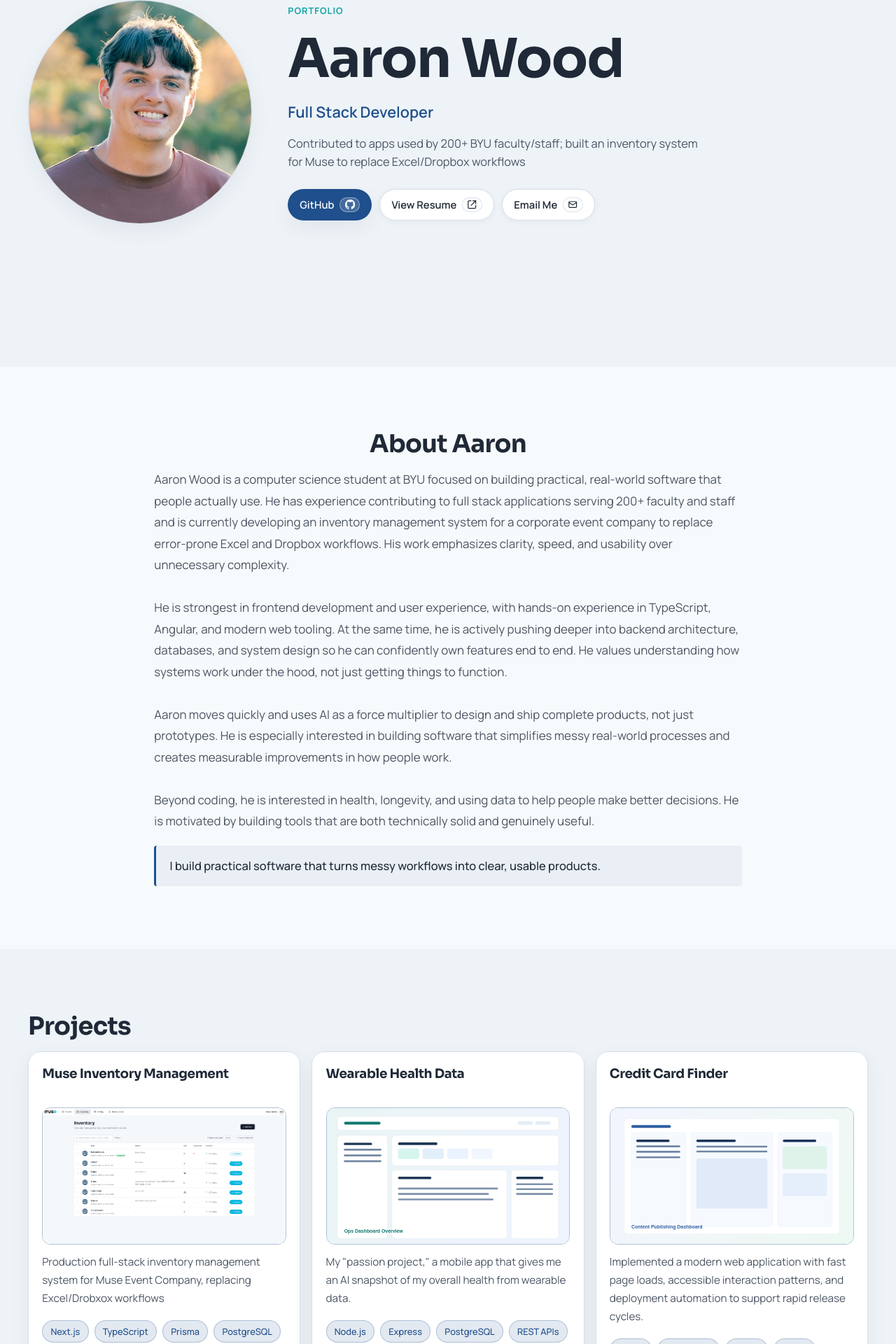
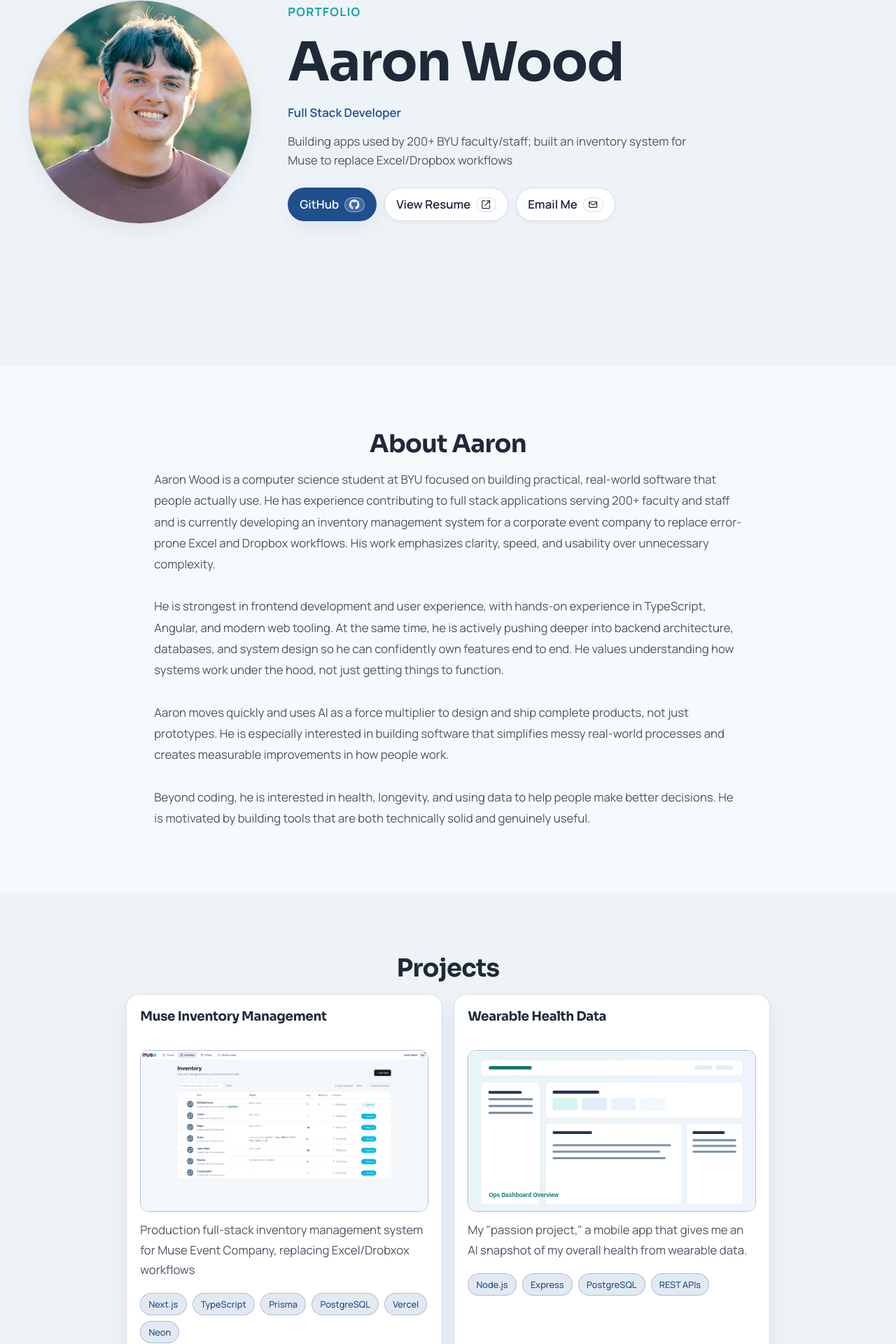
Before and after one commit to waaron5/aaron-wood.dev, a React (Vite) app: page / in a window 1280 px wide. Shown: the part 277-2197 px from the top of the page at 70% size. Built offline with nearby package versions, Linux system fonts and the light colour scheme.

Commit message:
Refactor About component by removing highlight section; update profile tagline for clarity; adjust project data mapping to limit displayed projects; enhance global and section styles for improved readability and layout consistency.

```diff
--- a/src/components/About.tsx
+++ b/src/components/About.tsx
@@ -7,9 +7,6 @@ export default function About() {
         <h2>{profile.about.heading}</h2>
         <div className="about-body">
           <p className="about-summary">{profile.about.summary}</p>
-          <div className="about-highlight">
-            <p>{profile.about.highlight}</p>
-          </div>
         </div>
       </div>
     </section>
--- a/src/data/profile.ts
+++ b/src/data/profile.ts
@@ -2,7 +2,7 @@ export const profile = {
   name: 'Aaron Wood',
   role: 'Full Stack Developer',
   tagline:
-    'Contributed to apps used by 200+ BYU faculty/staff; built an inventory system for Muse to replace Excel/Dropbox workflows',
+    'Building apps used by 200+ BYU faculty/staff; built an inventory system for Muse to replace Excel/Dropbox workflows',
   headshotSrc: '/headshot.jpg',
   headshotAlt: 'Aaron Wood headshot',
   githubUrl: 'https://github.com/',
@@ -13,13 +13,11 @@ export const profile = {
     heading: 'About Aaron',
     summary:
       'Aaron Wood is a computer science student at BYU focused on building practical, real-world software that people actually use. He has experience contributing to full stack applications serving 200+ faculty and staff and is currently developing an inventory management system for a corporate event company to replace error-prone Excel and Dropbox workflows. His work emphasizes clarity, speed, and usability over unnecessary complexity.\n\nHe is strongest in frontend development and user experience, with hands-on experience in TypeScript, Angular, and modern web tooling. At the same time, he is actively pushing deeper into backend architecture, databases, and system design so he can confidently own features end to end. He values understanding how systems work under the hood, not just getting things to function.\n\nAaron moves quickly and uses AI as a force multiplier to design and ship complete products, not just prototypes. He is especially interested in building software that simplifies messy real-world processes and creates measurable improvements in how people work.\n\nBeyond coding, he is interested in health, longevity, and using data to help people make better decisions. He is motivated by building tools that are both technically solid and genuinely useful.',
-    highlight:
-      'I build practical software that turns messy workflows into clear, usable products.',
   },
   contact: {
     heading: 'Get In Touch',
     message:
-      'I am open to full-time roles, contract work, and collaboration on ambitious web projects. Send a message and I will get back to you soon.',
+      'I am open to full-time roles, contract work, and collaboration on ambitious projects. Send a message and I will get back to you soon.',
   },
 }
 
--- a/src/data/projects.ts
+++ b/src/data/projects.ts
@@ -230,7 +230,7 @@ export const projectDetails: ProjectDetail[] = [
   },
 ]
 
-export const projects: ProjectCardData[] = projectDetails.map((project) => {
+export const projects: ProjectCardData[] = projectDetails.slice(0, 2).map((project) => {
   const firstScreenshot = project.screenshots[0]
 
   return {
--- a/src/styles/globals.css
+++ b/src/styles/globals.css
@@ -22,6 +22,7 @@ body {
 a {
   color: inherit;
   text-decoration: none;
+  font-size: 1.05rem;
 }
 
 img {
@@ -49,5 +50,5 @@ h3 {
 
 p {
   margin: 0;
-  font-size: 1.03rem;
+  font-size: 1.05rem;
 }
--- a/src/styles/project-pages.css
+++ b/src/styles/project-pages.css
@@ -43,11 +43,14 @@
   display: grid;
   gap: 0.85rem;
   max-width: 75ch;
+  margin-inline: auto;
+  justify-items: start;
+  text-align: left;
 }
 
 .project-page-summary {
   color: var(--color-text-soft);
-  font-size: clamp(1rem, 1.9vw, 1.14rem);
+  font-size: 1.05rem;
   max-width: 64ch;
   line-height: 1.8;
 }
@@ -59,10 +62,19 @@
 }
 
 .project-overview-copy,
-.project-section-heading,
 .project-section-body {
   display: grid;
   gap: 0.75rem;
+  width: 100%;
+  text-align: left;
+}
+
+.project-section-heading {
+  display: grid;
+  gap: 0.75rem;
+  width: 100%;
+  justify-items: start;
+  text-align: left;
 }
 
 .project-overview-copy h2,
@@ -70,10 +82,16 @@
   font-size: clamp(1.6rem, 3vw, 2.2rem);
 }
 
+.project-overview-copy > .eyebrow,
+.project-overview-copy > h2 {
+  justify-self: start;
+  text-align: left;
+}
+
 .project-section-copy {
   color: var(--color-text-soft);
   max-width: 72ch;
-  font-size: 1rem;
+  font-size: 1.05rem;
   line-height: 1.8;
 }
 
@@ -86,6 +104,7 @@
   display: grid;
   gap: 0.9rem;
   grid-template-columns: repeat(4, minmax(0, 1fr));
+  width: 100%;
 }
 
 .project-transformation {
@@ -93,6 +112,7 @@
   gap: 1rem;
   grid-template-columns: minmax(0, 1fr) auto minmax(0, 1fr);
   align-items: center;
+  width: 100%;
 }
 
 .project-transformation-card {
@@ -176,6 +196,7 @@
   display: flex;
   flex-wrap: wrap;
   gap: 0.7rem;
+  width: 100%;
 }
 
 .project-jump-link {
@@ -232,6 +253,7 @@
   background: var(--color-surface);
   box-shadow: var(--shadow-soft);
   display: grid;
+  width: 100%;
 }
 
 .project-shot img {
@@ -250,6 +272,8 @@
   display: grid;
   gap: 0.32rem;
   padding: 1rem 1.05rem;
+  justify-items: start;
+  text-align: left;
 }
 
 .project-shot h3 {
@@ -259,7 +283,7 @@
 
 .project-shot p {
   margin: 0;
-  font-size: 0.92rem;
+  font-size: 1.05rem;
   line-height: 1.6;
   color: var(--color-text-soft);
 }
@@ -268,6 +292,7 @@
   display: grid;
   gap: 0.8rem;
   grid-template-columns: repeat(auto-fit, minmax(180px, 1fr));
+  width: 100%;
 }
 
 .project-shot-toggle {
@@ -316,7 +341,7 @@
 
 .project-stack-note {
   max-width: 72ch;
-  font-size: 1rem;
+  font-size: 1.05rem;
   line-height: 1.8;
   color: var(--color-text-soft);
 }
@@ -325,6 +350,8 @@
   display: grid;
   gap: 0.9rem;
   max-width: 52ch;
+  margin-inline: auto;
+  text-align: left;
 }
 
 .not-found-content p {
--- a/src/styles/sections.css
+++ b/src/styles/sections.css
@@ -48,7 +48,7 @@ section[id] {
 
 .nav-links a {
   color: var(--color-text-soft);
-  font-size: 0.96rem;
+  font-size: 1.05rem;
 }
 
 .nav-links a:hover,
@@ -204,7 +204,7 @@ section[id] {
   font-weight: 700;
   letter-spacing: 0.08em;
   text-transform: uppercase;
-  font-size: 0.8rem;
+  font-size: 1.05rem;
 }
 
 h1 {
@@ -213,7 +213,7 @@ h1 {
 
 .subtitle {
   color: var(--color-primary);
-  font-size: clamp(1.05rem, 2.3vw, 1.35rem);
+  font-size: 1.05rem;
   font-weight: 600;
 }
 
@@ -239,7 +239,7 @@ h1 {
   padding: 0.6rem 1rem;
   border-radius: 999px;
   border: 1px solid transparent;
-  font-size: 0.92rem;
+  font-size: 1.05rem;
   font-weight: 600;
   transition: border-color 140ms ease, background-color 140ms ease, color 140ms ease;
   cursor: pointer;
@@ -316,6 +316,7 @@ h1 {
 
 .section-content h2 {
   font-size: clamp(1.6rem, 3vw, 2.2rem);
+  text-align: center;
 }
 
 .pill-list,
@@ -326,6 +327,7 @@ h1 {
   display: flex;
   flex-wrap: wrap;
   gap: 0.6rem;
+  justify-content: center;
 }
 
 .pill-list li {
@@ -346,7 +348,10 @@ h1 {
 .project-grid {
   display: grid;
   gap: 1rem;
-  grid-template-columns: repeat(3, minmax(0, 1fr));
+  grid-template-columns: repeat(2, minmax(280px, 1fr));
+  width: 100%;
+  max-width: 920px;
+  margin-inline: auto;
 }
 
 .project-card {
@@ -389,28 +394,9 @@ h1 {
 #about .about-summary {
   width: 100%;
   max-width: none;
-  font-size: 1.06rem;
+  font-size: 1.05rem;
   line-height: 1.8;
   white-space: pre-line;
-}
-
-.about-highlight {
-  padding: 1rem 1.2rem;
-  border-left: 3px solid var(--color-primary);
-  background: color-mix(in srgb, var(--color-primary) 6%, transparent);
-  border-radius: 4px;
-  transition: background-color 180ms ease, border-left-color 180ms ease;
-}
-
-.about-highlight:hover {
-  background: color-mix(in srgb, var(--color-primary) 10%, transparent);
-  border-left-color: color-mix(in srgb, var(--color-primary) 80%, black);
-}
-
-.about-highlight p {
-  margin: 0;
-  color: var(--color-text);
-  font-weight: 500;
 }
 
 .skills-grid {
@@ -418,11 +404,14 @@ h1 {
   gap: 2rem;
   grid-template-columns: repeat(auto-fit, minmax(240px, 1fr));
   margin-top: 1.5rem;
+  width: 100%;
 }
 
 .skill-category {
   display: grid;
   gap: 0.6rem;
+  justify-items: center;
+  text-align: center;
 }
 
 .skill-category h3 {
@@ -446,7 +435,7 @@ h1 {
 }
 
 .project-description {
-  font-size: 0.95rem;
+  font-size: 1.05rem;
   line-height: 1.7;
 }
 
@@ -545,7 +534,6 @@ h1 {
 }
 
 .contact-links {
-  justify-content: center;
   margin-bottom: 2rem;
 }
 
@@ -569,19 +557,19 @@ h1 {
 
 .site-footer-name {
   font-family: var(--font-heading);
-  font-size: clamp(1.25rem, 2.2vw, 1.7rem);
+  font-size: 1.05rem;
   font-weight: 700;
   color: #f8fbff;
 }
 
 .site-footer-statement {
-  font-size: clamp(0.95rem, 1.7vw, 1.08rem);
+  font-size: 1.05rem;
   line-height: 1.75;
   color: #c5d3e4;
 }
 
 .site-footer-rights {
-  font-size: 0.84rem;
+  font-size: 1.05rem;
   letter-spacing: 0.04em;
   text-transform: uppercase;
   color: #a8bdd5;
@@ -662,7 +650,7 @@ h1 {
   .nav-links a {
     display: block;
     width: 100%;
-    font-size: 0.9rem;
+    font-size: 1.05rem;
     white-space: nowrap;
     padding: 0.72rem 0.9rem;
     border-bottom: 0;
@@ -674,7 +662,7 @@ h1 {
   }
 
   .site-footer-content {
-    text-align: left;
+    text-align: center;
   }
 }
 
@@ -684,7 +672,7 @@ h1 {
   }
 
   .brand {
-    font-size: 0.98rem;
+    font-size: 1.05rem;
   }
 
   .nav-controls {
```
